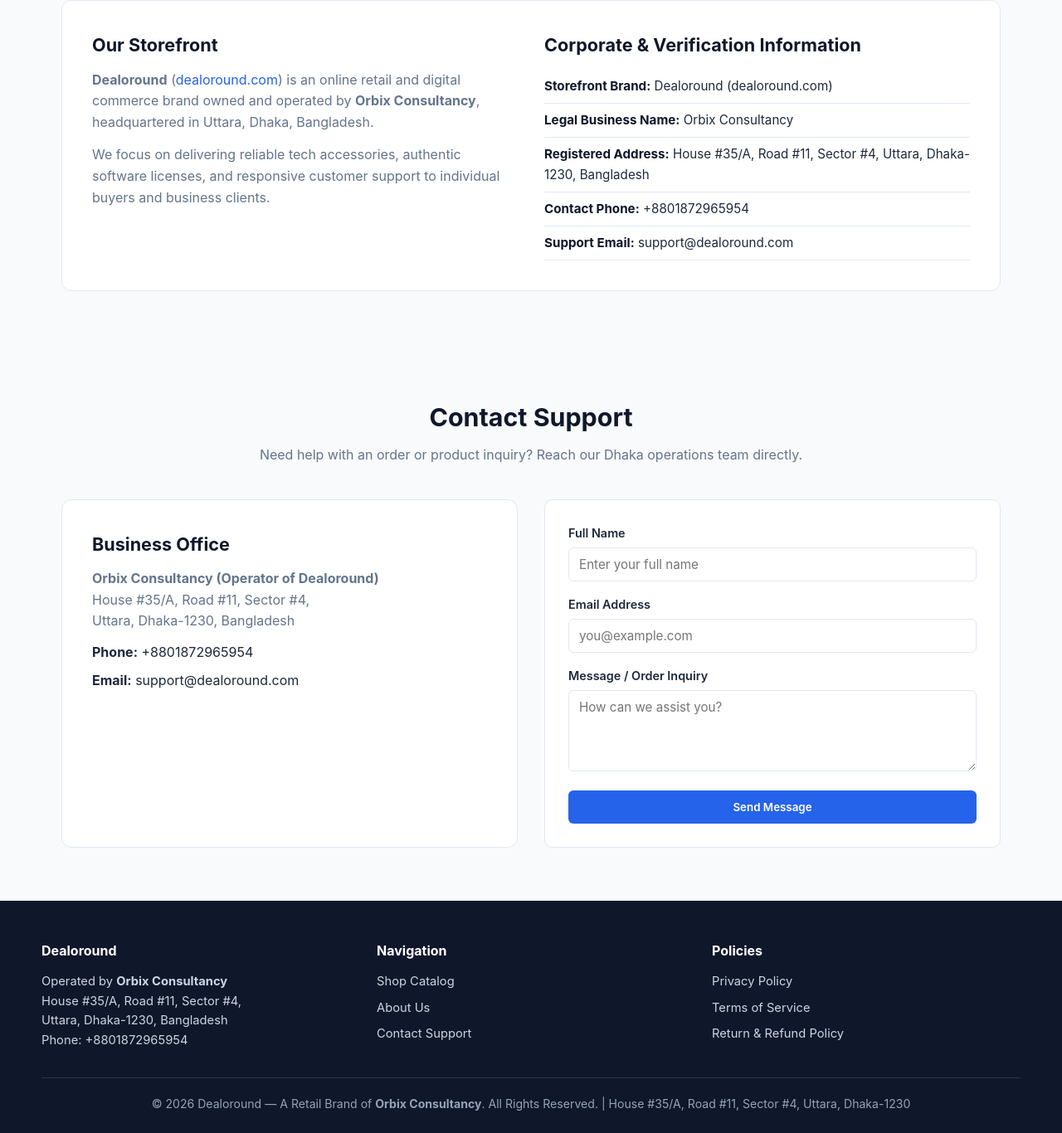
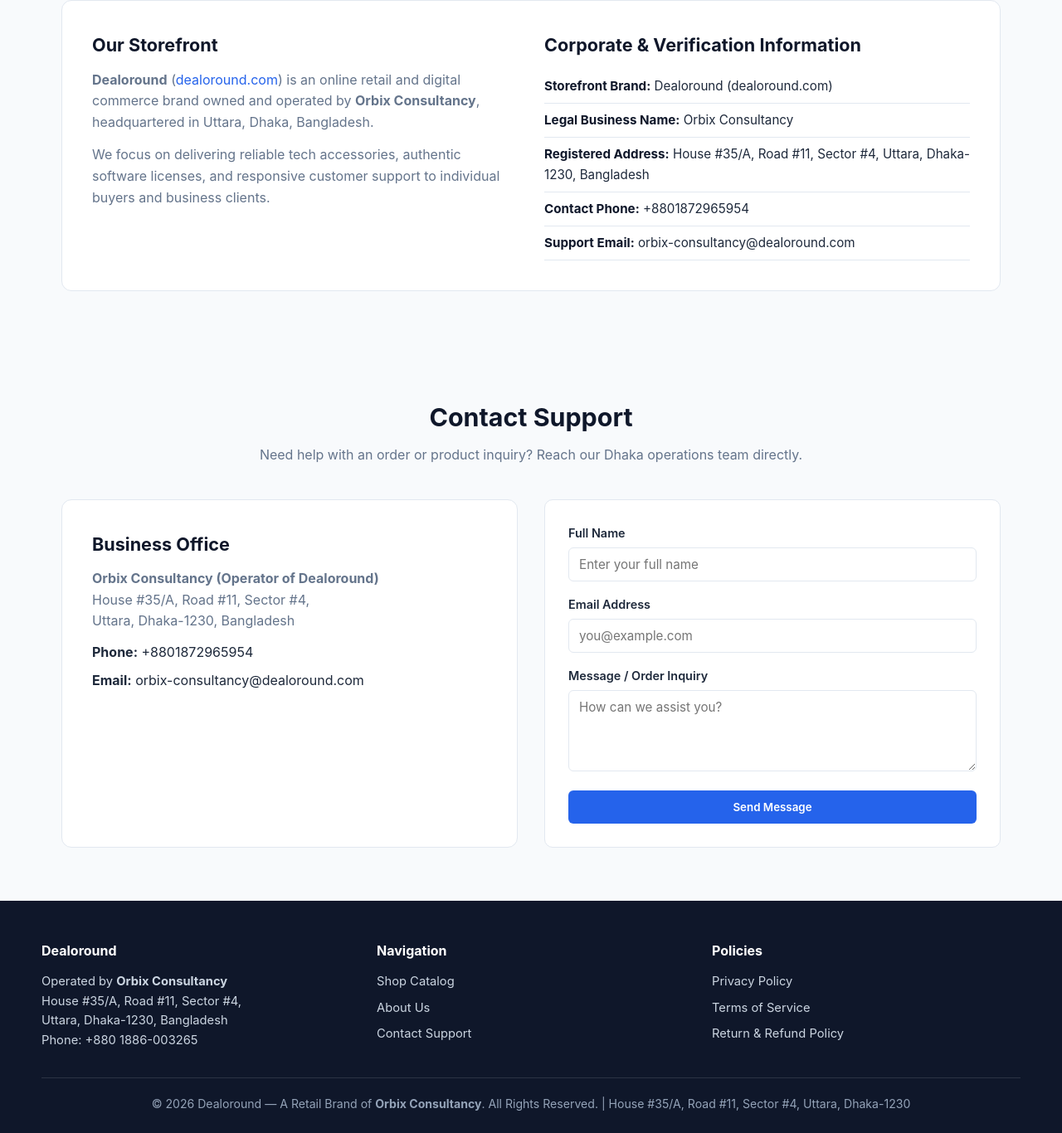
Before and after one commit to sekendar7773/Orbix-Consultancy, a plain HTML site: page index.html in a window 1280 px wide. Shown: the part 1400-2766 px from the top of the page at 83% size. Drawn offline with Linux system fonts and the light colour scheme.

Commit message:
Update index.html

```diff
--- a/index.html
+++ b/index.html
@@ -530,7 +530,7 @@
           <li><strong>Legal Business Name:</strong> Orbix Consultancy</li>
           <li><strong>Registered Address:</strong> House #35/A, Road #11, Sector #4, Uttara, Dhaka-1230, Bangladesh</li>
           <li><strong>Contact Phone:</strong> +8801872965954</li>
-          <li><strong>Support Email:</strong> support@dealoround.com</li>
+          <li><strong>Support Email:</strong> orbix-consultancy@dealoround.com</li>
         </ul>
       </div>
     </div>
@@ -550,9 +550,11 @@
           <strong>Orbix Consultancy (Operator of Dealoround)</strong><br />
           House #35/A, Road #11, Sector #4,<br />
           Uttara, Dhaka-1230, Bangladesh
+
+
         </p>
         <p style="margin-bottom: 8px;"><strong>Phone:</strong> +8801872965954</p>
-        <p><strong>Email:</strong> support@dealoround.com</p>
+        <p><strong>Email:</strong> orbix-consultancy@dealoround.com</p>
       </div>
 
       <form class="contact-form" onsubmit="event.preventDefault(); alert('Thank you! Your inquiry has been sent to Dealoround (Orbix Consultancy).'); this.reset();">
@@ -582,7 +584,7 @@
           Operated by <strong>Orbix Consultancy</strong><br />
           House #35/A, Road #11, Sector #4,<br />
           Uttara, Dhaka-1230, Bangladesh<br />
-          Phone: +8801872965954
+          Phone: +880 1886-003265
         </p>
       </div>
 
@@ -633,15 +635,15 @@
     const policies = {
       privacy: {
         title: 'Privacy Policy — Dealoround (Orbix Consultancy)',
-        body: '<p><strong>Effective Date:</strong> January 1, 2026</p><br><p>Dealoround (dealoround.com), operated by Orbix Consultancy, respects your privacy. We collect only the contact, shipping, and billing information necessary to process your orders and respond to support requests.</p><br><p>We never sell personal customer information. For inquiries, contact <strong>support@dealoround.com</strong> or write to Orbix Consultancy, House #35/A, Road #11, Sector #4, Uttara, Dhaka-1230, Bangladesh.</p>'
+        body: '<p><strong>Effective Date:</strong> January 1, 2026</p><br><p>Dealoround (dealoround.com), operated by Orbix Consultancy, respects your privacy. We collect only the contact, shipping, and billing information necessary to process your orders and respond to support requests.</p><br><p>We never sell personal customer information. For inquiries, contact <strong>orbix-consultancy@dealoround.com</strong> or write to Orbix Consultancy, House #35/A, Road #11, Sector #4, Uttara, Dhaka-1230, Bangladesh.</p>'
       },
       terms: {
         title: 'Terms of Service — Dealoround (Orbix Consultancy)',
-        body: '<p>By accessing dealoround.com and placing orders, you agree to these Terms of Service. All products and digital licenses are sold by Orbix Consultancy subject to stock availability and standard warranty terms.</p><br><p>Customer support is available at +8801872965954 or support@dealoround.com.</p>'
+        body: '<p>By accessing dealoround.com and placing orders, you agree to these Terms of Service. All products and digital licenses are sold by Orbix Consultancy subject to stock availability and standard warranty terms.</p><br><p>Customer support is available at +8801872965954 or orbix-consultancy@dealoround.com.</p>'
       },
       refund: {
         title: 'Return & Refund Policy — Dealoround (Orbix Consultancy)',
-        body: '<p>Physical items purchased from dealoround.com may be returned within 7 days of receipt in original, unused condition. Digital software activation keys are non-refundable once issued.</p><br><p>To request a return, email support@dealoround.com with your order number.</p>'
+        body: '<p>Physical items purchased from dealoround.com may be returned within 7 days of receipt in original, unused condition. Digital software activation keys are non-refundable once issued.</p><br><p>To request a return, email orbix-consultancy@dealoround.com with your order number.</p>'
       }
     };
 
```
